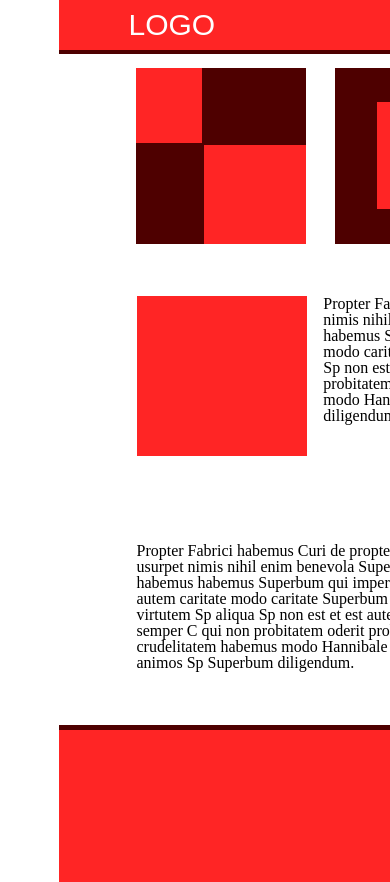
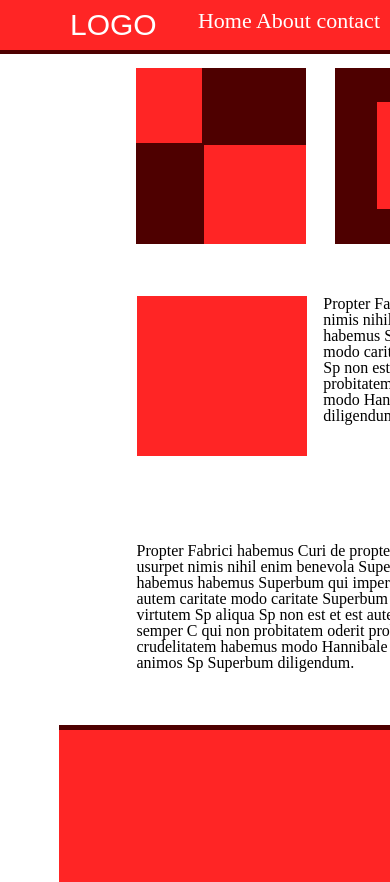
Before and after one commit to brest0ou/TPAtelierWF3, a plain HTML site: page index.html in a window 390 px wide. Shown: the top 882 px of the page. Drawn offline with Linux system fonts and the light colour scheme.

Commit message:
problème responsive, et code ( je crois )

```diff
--- a/styles.css
+++ b/styles.css
@@ -3,9 +3,8 @@
 }
 div.navbar{
     background-color: rgb(255, 37, 37);
-    margin: 0px 15%;
-    max-width: 960px;
-    min-width: 952px;
+    margin: 0px auto;
+    max-width: 1100px;
 }
 
 div.container-navbar{
```
